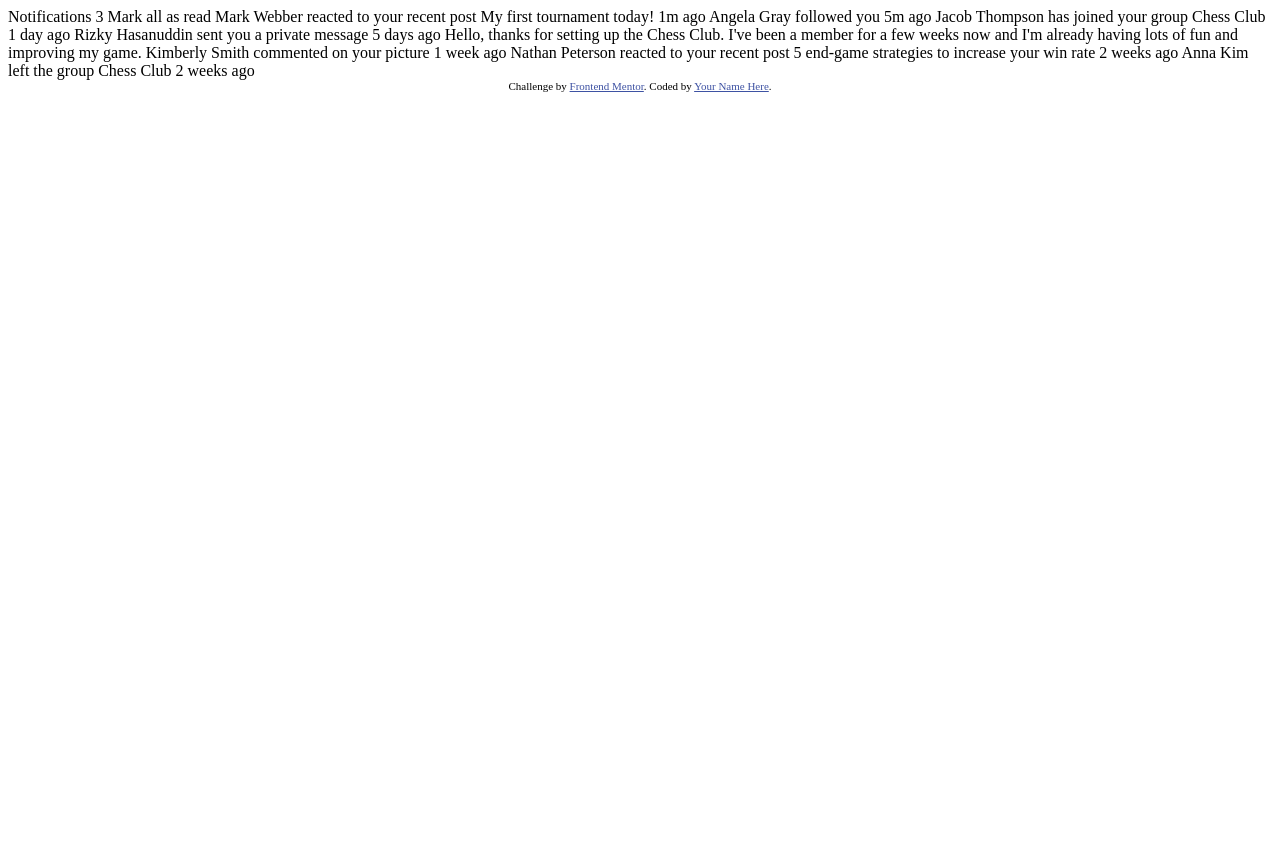
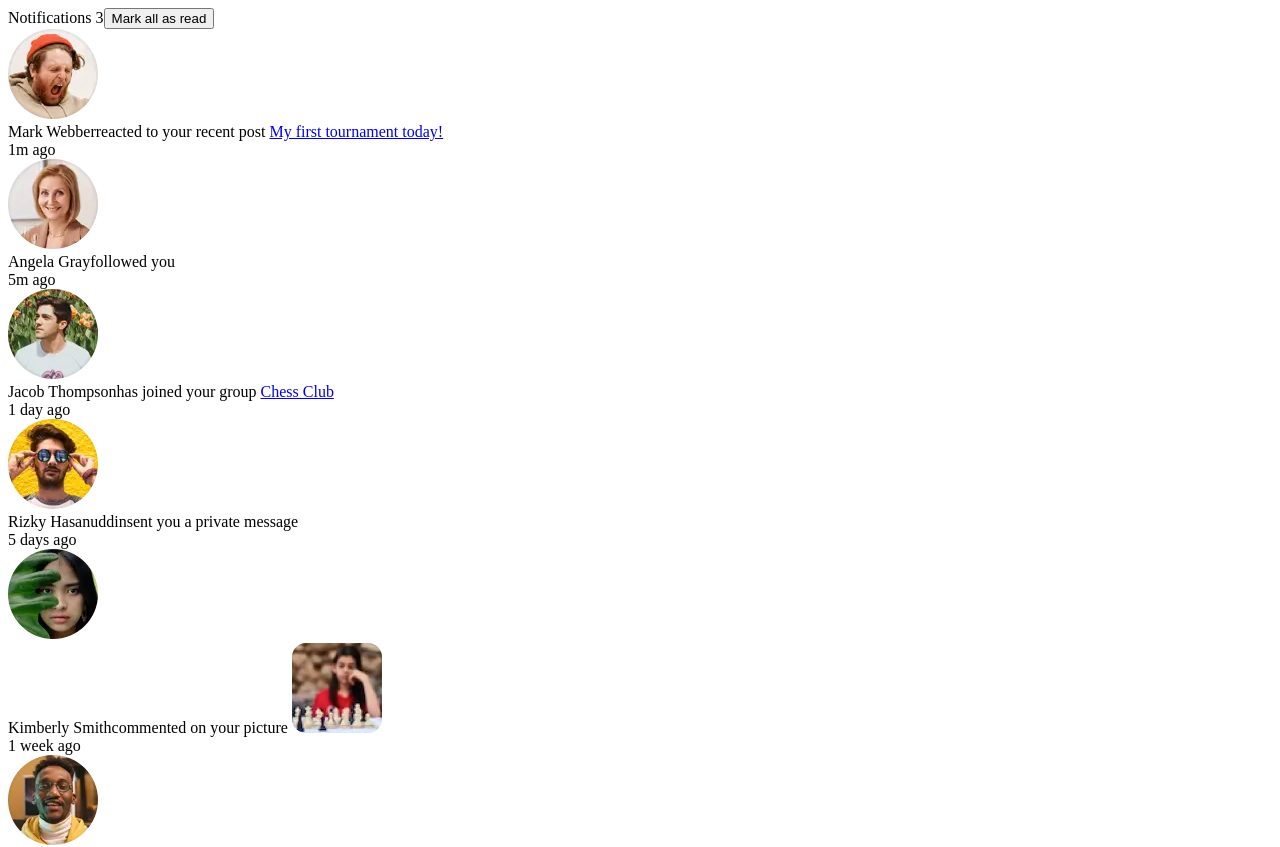
Before and after one commit to helihard/social-media-notifications, a React (Vite) app: page / in a window 1280 px wide. Shown: the top 847 px of the page. Before the commit the page ends 800 px from the top, so only its background shows below. Built offline with nearby package versions, Linux system fonts and the light colour scheme.

Commit message:
render notifications

```diff
--- a/src/components/MainContainer.jsx
+++ b/src/components/MainContainer.jsx
@@ -1,32 +1,111 @@
+import avatarAngelaGray from "../assets/images/avatar-angela-gray.webp";
+import avatarAnnaKim from "../assets/images/avatar-anna-kim.webp";
+import avatarJacobThompson from "../assets/images/avatar-jacob-thompson.webp";
+import avatarKimberlySmith from "../assets/images/avatar-kimberly-smith.webp";
+import avatarMarkWebber from "../assets/images/avatar-mark-webber.webp";
+import avatarNathanPeterson from "../assets/images/avatar-nathan-peterson.webp";
+import avatarRizkyHasanuddin from "../assets/images/avatar-rizky-hasanuddin.webp";
+import chess from "../assets/images/image-chess.webp";
+
+const notifications = [{
+    avatar: avatarMarkWebber,
+    name: "Mark Webber",
+    action: "reacted to your recent post",
+    linkedContent: { type: "post", title: "My first tournament today!" },
+    message: null,
+    isUnread: true,
+    timeSinceAction: "1m ago"
+  },
+  {
+    avatar: avatarAngelaGray,
+    name: "Angela Gray",
+    action: "followed you",
+    linkedContent: null,
+    message: null,
+    isUnread: true,
+    timeSinceAction: "5m ago"
+  },
+  {
+    avatar: avatarJacobThompson,
+    name: "Jacob Thompson",
+    action: "has joined your group",
+    linkedContent: { type: "group", title: "Chess Club" },
+    message: null,
+    isUnread: true,
+    timeSinceAction: "1 day ago"
+  },
+  {
+    avatar: avatarRizkyHasanuddin,
+    name: "Rizky Hasanuddin",
+    action: "sent you a private message",
+    linkedContent: null,
+    message: "Hello, thanks for setting up the Chess Club. I&apos;ve been a member for a few weeks now and I&apos;m already having lots of fun and improving my game.",
+    isUnread: false,
+    timeSinceAction: "5 days ago"
+  },
+  {
+    avatar: avatarKimberlySmith,
+    name: "Kimberly Smith",
+    action: "commented on your picture",
+    linkedContent: { type: "image", src: chess, alt: "A game of chess" },
+    message: null,
+    isUnread: false,
+    timeSinceAction: "1 week ago"
+  },
+  {
+    avatar: avatarNathanPeterson,
+    name: "Nathan Peterson",
+    action: "reacted to your recent post",
+    linkedContent: { type: "post", title: "5 end-game strategies to increase your win rate" },
+    message: null,
+    isUnread: false,
+    timeSinceAction: "2 weeks ago"
+  },
+  {
+    avatar: avatarAnnaKim,
+    name: "Anna Kim",
+    action: "left the group",
+    linkedContent: { type: "group", title: "Chess Club" },
+    message: null,
+    isUnread: false,
+    timeSinceAction: "2 weeks ago"
+  }
+  ]
+
 function MainContainer() {
+
+  function renderLinkedContent(linkedContent) {
+    if (!linkedContent) {
+      return null;
+    } else if (linkedContent.type === "post" || linkedContent.type === "group") {
+      return <a href="#">{linkedContent.title}</a>;
+    } else if (linkedContent.type === "image") {
+      return <img src={linkedContent.src} alt={linkedContent.alt} />;
+    }
+    return null;
+  }
+
   return (
     <>
-    Notifications 3
-
-    Mark all as read
-
-    Mark Webber reacted to your recent post My first tournament today!
-    1m ago
-
-    Angela Gray followed you
-    5m ago
-
-    Jacob Thompson has joined your group Chess Club
-    1 day ago
-
-    Rizky Hasanuddin sent you a private message
-    5 days ago
-    Hello, thanks for setting up the Chess Club. I&apos;ve been a member for a few weeks now and
-    I&apos;m already having lots of fun and improving my game.
-
-    Kimberly Smith commented on your picture
-    1 week ago
-
-    Nathan Peterson reacted to your recent post 5 end-game strategies to increase your win rate
-    2 weeks ago
-
-    Anna Kim left the group Chess Club
-    2 weeks ago
+      <div id="container">
+        <header>
+          Notifications 3
+          <button>Mark all as read</button>
+        </header>
+        <div>
+          {notifications.map((notification) => (
+            <div key={notification.index}>
+              <img src={notification.avatar} alt={notification.name}/>
+              <div>
+                <div>
+                <div>{notification.name}{notification.action} {renderLinkedContent(notification.linkedContent)}</div>
+                <div>{notification.timeSinceAction}</div>
+                </div>
+              </div>
+            </div>
+          ))}
+        </div>
+      </div>
     </>
   )
 }
```
